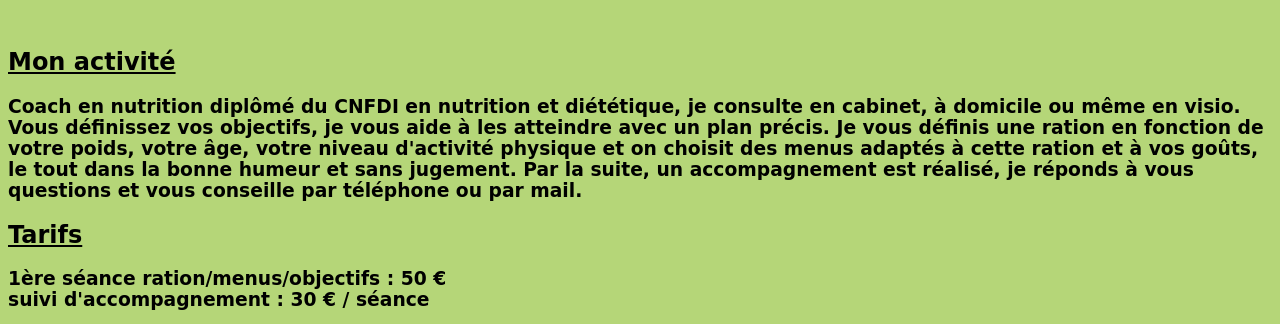
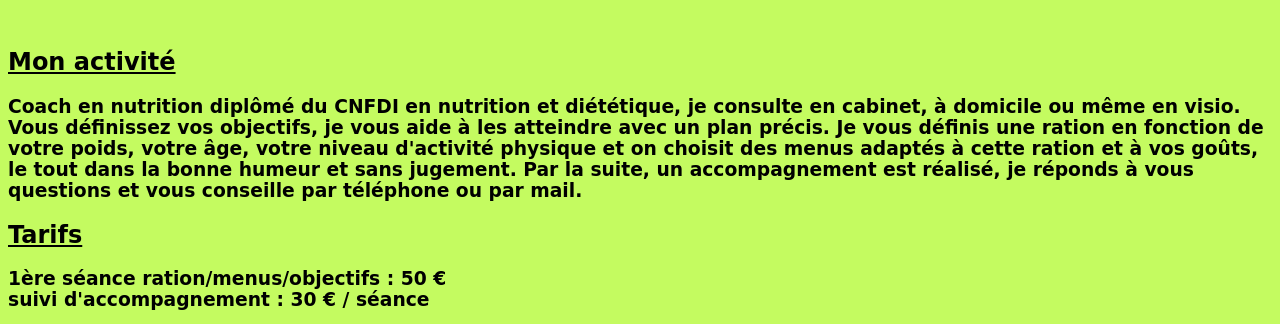
Before and after one commit to Pinout/site, a plain HTML site: page index.html in a window 1280 px wide. Shown: the part 133-457 px from the top of the page. Drawn offline with Linux system fonts and the light colour scheme; a web font is replaced by a local one.

Commit message:
Modif couleurs

```diff
--- a/index.html
+++ b/index.html
@@ -11,10 +11,10 @@
   <link rel="preconnect" href="https://fonts.gstatic.com" crossorigin>
   <link href="https://fonts.googleapis.com/css2?family=Klee+One&display=swap" rel="stylesheet">
 
-
 	<title> coach en nutrition Pinout </title>
 </head>
 
+<body>
 <header>
   <img src="images/logo-banniere.png" alt="logo bannière du site web en forme de poire">
   <div class="header2">
@@ -33,7 +33,7 @@
   </h3>
 
   <h2 id="tarifs"> Tarifs </h2>
-  <h3>  1ère séance ration/menus/objectifs : 50 € </br>
+  <h3>  1ère séance ration/menus/objectifs : 50 € <br>
         suivi d'accompagnement : 30 € / séance
   </h3>
 
@@ -50,3 +50,5 @@
 
 
 </footer>
+</body>
+</html>
--- a/style.css
+++ b/style.css
@@ -1,7 +1,7 @@
 /* CSS */
 * {
 	font-family: 'Klee One', cursive;
-	background-color: #b5d678; /* vert clair */
+	background-color: #c4fb60; /* vert clair */
 }
 
 a {
```
Also changed, not shown: conseils.html (+3 -0 lines), images/favicon.png.
